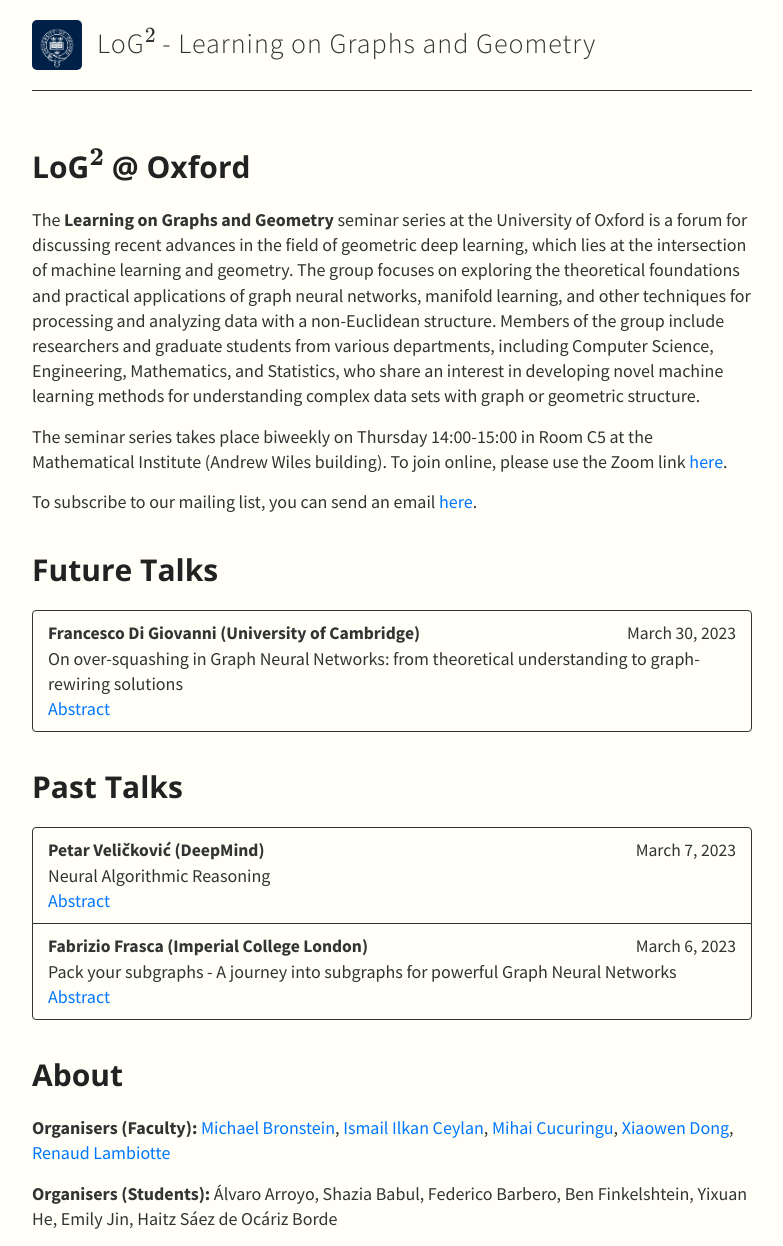
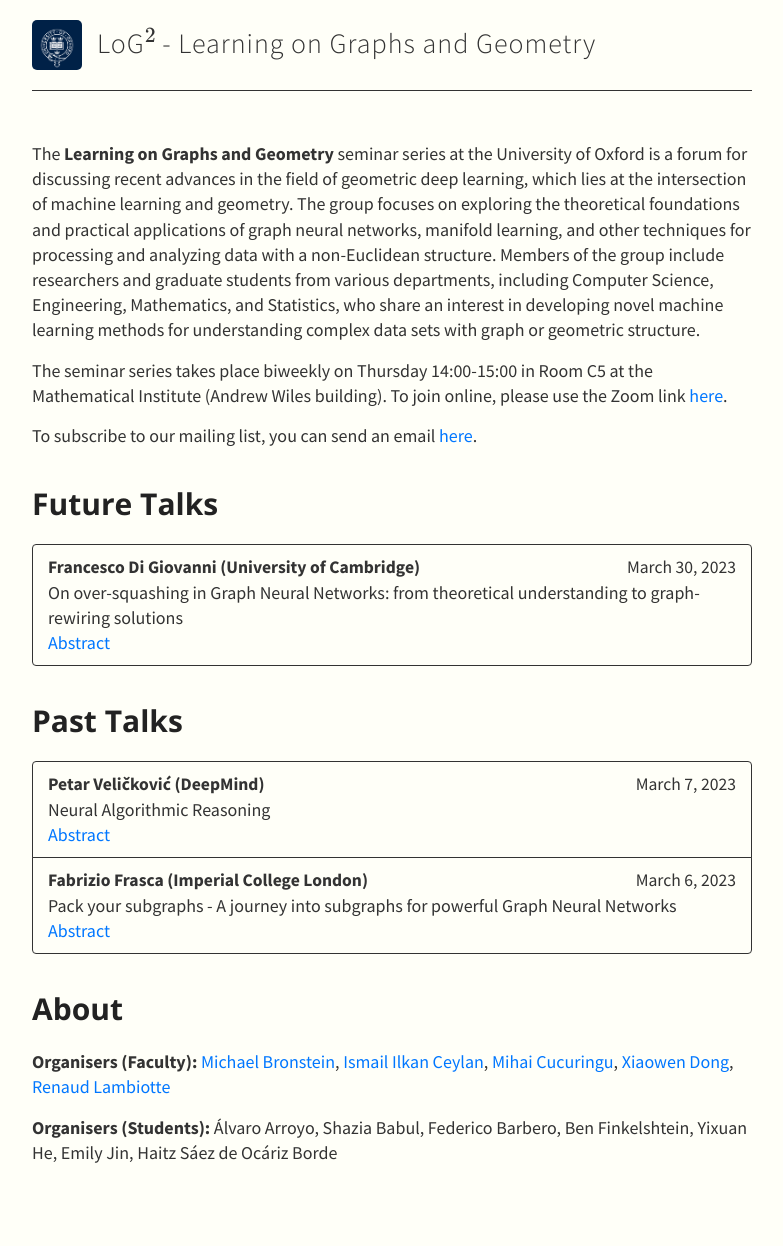
Before and after one commit to log-2/log-2.github.io, a Jekyll site: the page built from index.md, in a window 1280 px wide. Shown: the whole page, without its empty margins (248-1031 px from the left). Built offline with Jekyll 4.4.1, drawn with Linux system fonts in a browser that asks for light colours; nearby versions of some CDN libraries; formulas are drawn with MathJax 3; our own code applies the rules of GitHub Pages for plain Markdown files; after the commit the page ends 1180 px from its top, so only the background shows below that.

Commit message:
Update index.md

```diff
--- a/index.md
+++ b/index.md
@@ -3,7 +3,6 @@ layout: default
 meta-description: "Oxford - Learning on Graphs and Geometry"
 ---
 
-# LoG$^\textbf{2}$ @ Oxford
 The **Learning on Graphs and Geometry** seminar series at the University of Oxford is a forum for discussing recent advances in the field of geometric deep learning, which lies at the intersection of machine learning and geometry. The group focuses on exploring the theoretical foundations and practical applications of graph neural networks, manifold learning, and other techniques for processing and analyzing data with a non-Euclidean structure. Members of the group include researchers and graduate students from various departments, including Computer Science, Engineering, Mathematics, and Statistics, who share an interest in developing novel machine learning methods for understanding complex data sets with graph or geometric structure.
 
 The seminar series takes place biweekly on Thursday 14:00-15:00 in Room C5 at the Mathematical Institute (Andrew Wiles building). To join online, please use the Zoom link <a href="https://us06web.zoom.us/j/86881074813?pwd=UEpYU1UyTTF3a3kwL3F5VkFjdkZ6QT09">here</a>.
```
